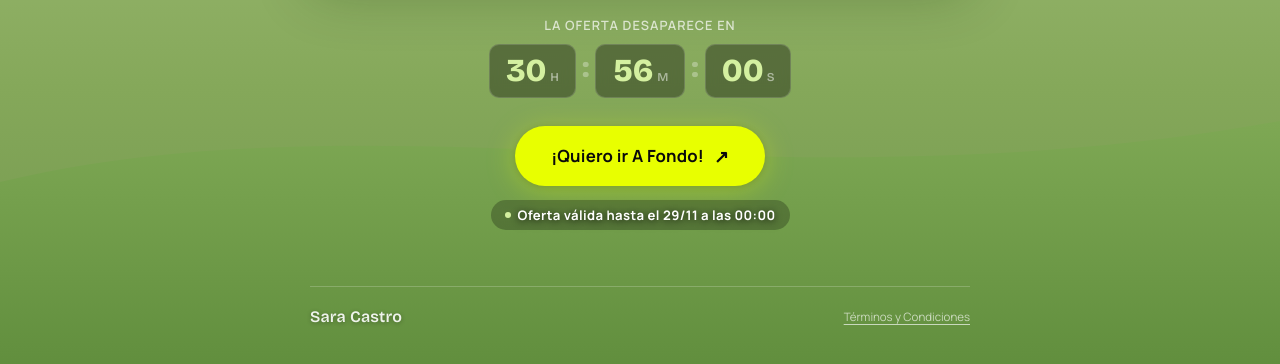
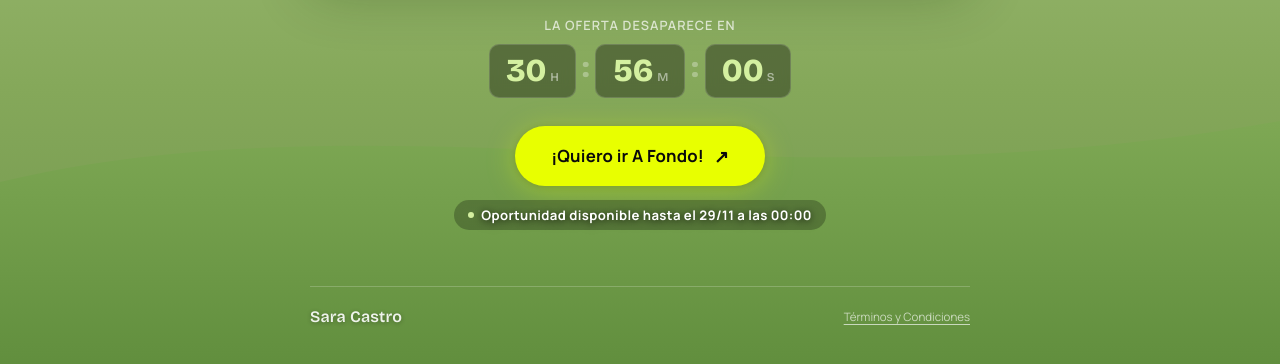
Before and after one commit to watersara43/saracastro-inicio, a plain HTML site: page AFondo.html in a window 1280 px wide. Shown: the part 1099-1463 px from the top of the page. Drawn offline with nearby package versions, Linux system fonts and the light colour scheme.

Commit message:
note: oferta válida → oportunidad disponible

```diff
--- a/AFondo.html
+++ b/AFondo.html
@@ -381,7 +381,7 @@
 
   <div class="note">
     <span class="note-dot"></span>
-    Oferta válida hasta el 29/11 a las 00:00
+    Oportunidad disponible hasta el 29/11 a las 00:00
   </div>
 
   <footer>
```
